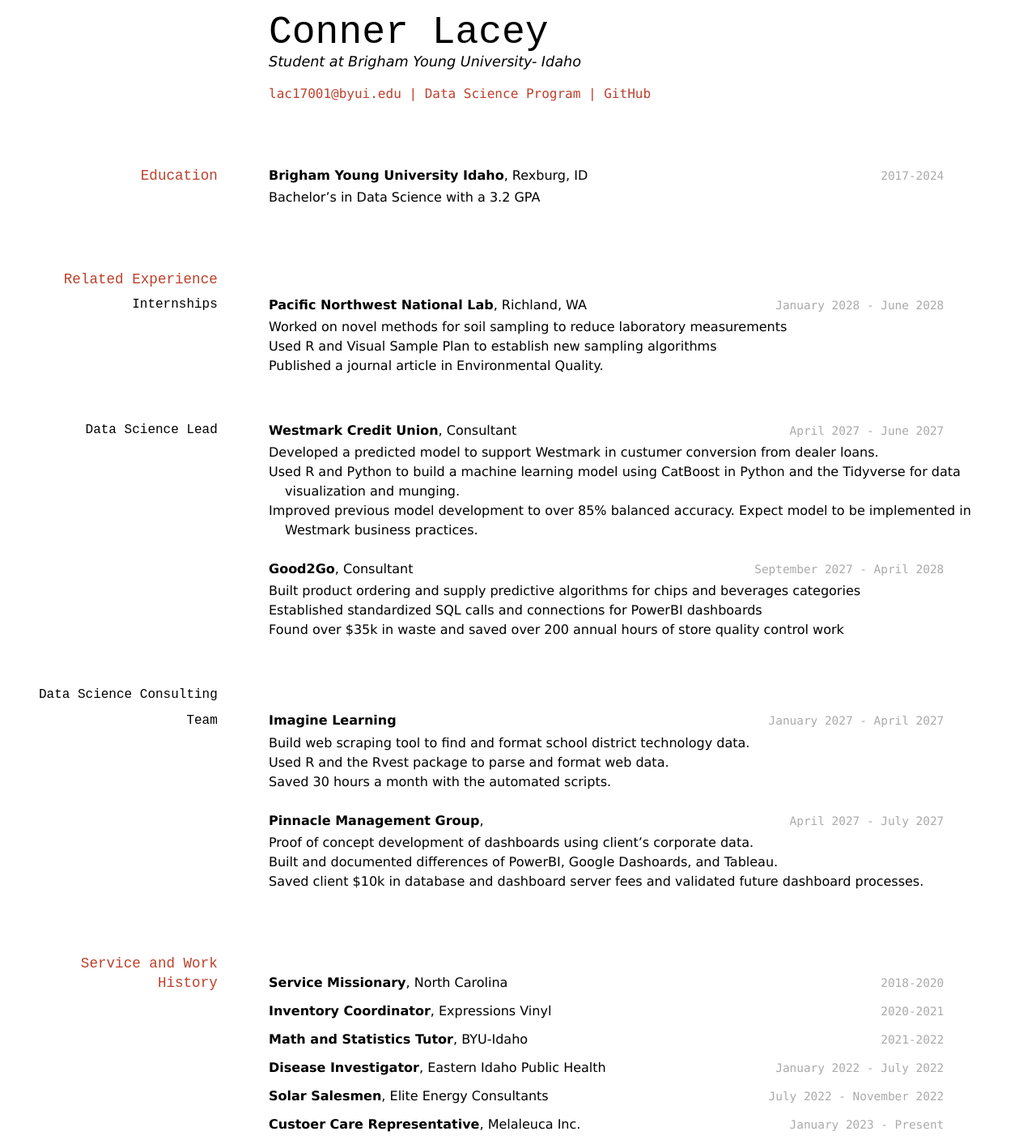
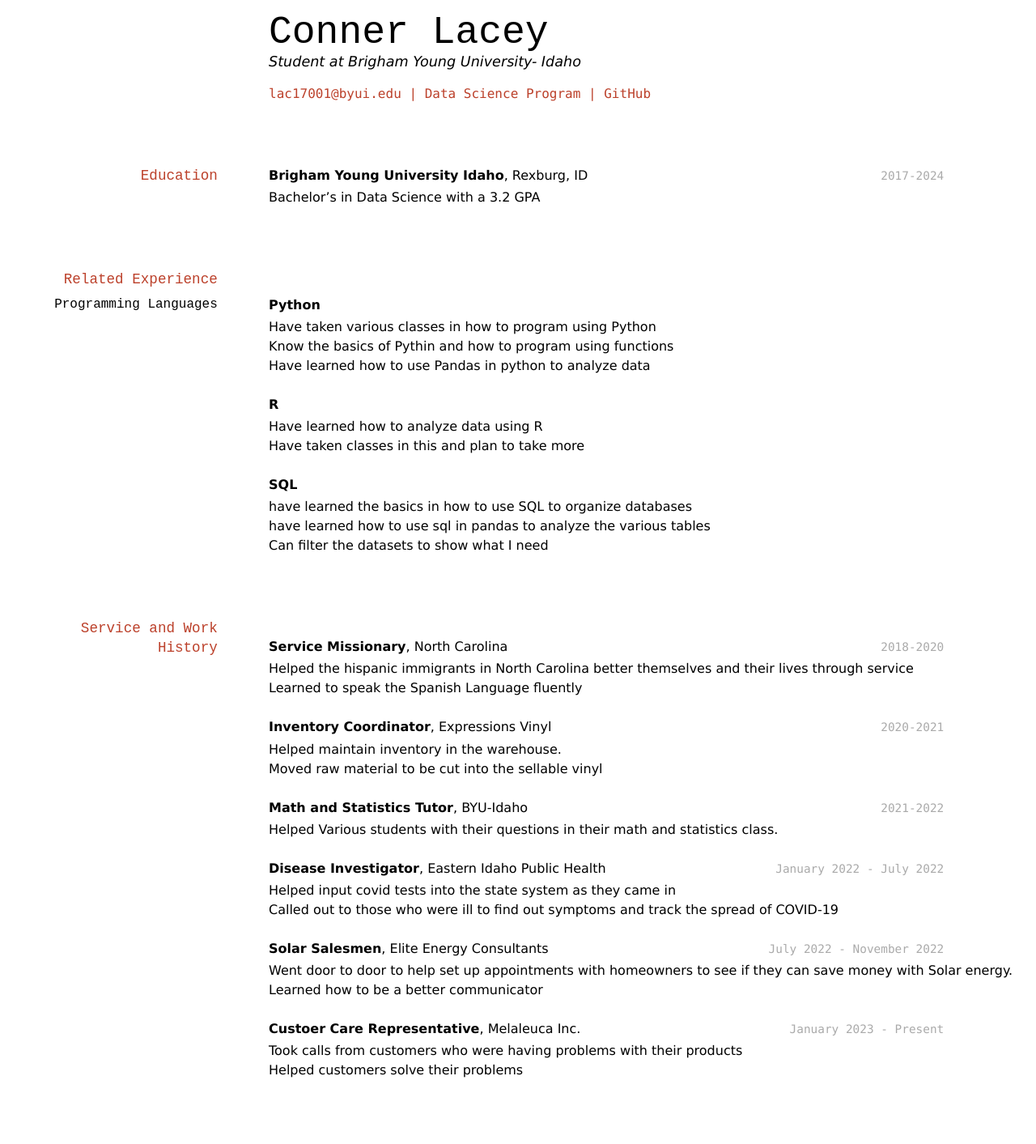
Before and after one commit to connerlacey7/lacey_resume2, a Jekyll site: the page built from docs/index.md, in a window 1280 px wide. Shown: the whole page at 81% size. Built offline with Jekyll 4.4.1, drawn with Linux system fonts in a browser that asks for light colours; after the commit the page ends 1358 px from its top, so only the background shows below that.

Commit message:
work experience

```diff
--- a/docs/index.md
+++ b/docs/index.md
@@ -25,47 +25,24 @@ __Brigham Young University Idaho__, Rexburg, ID
 
 ## Related Experience
 
-### Internships
+### Programming Languages
 
-`January 2028 - June 2028`
-__Pacific Northwest National Lab__, Richland, WA
+__Python__
 
-- Worked on novel methods for soil sampling to reduce laboratory measurements
-- Used R and Visual Sample Plan to establish new sampling algorithms
-- Published a journal article in Environmental Quality.
+- Have taken various classes in how to program using Python
+- Know the basics of Pythin and how to program using functions
+- Have learned how to use Pandas in python to analyze data
 
-### Data Science Lead
+__R__
 
-`April 2027 - June 2027`
-__Westmark Credit Union__, Consultant
+- Have learned how to analyze data using R
+- Have taken classes in this and plan to take more
 
-- Developed a predicted model to support Westmark in custumer conversion from dealer loans.
-- Used R and Python to build a machine learning model using CatBoost in Python and the Tidyverse for data visualization and munging.
-- Improved previous model development to over 85% balanced accuracy. Expect model to be implemented in Westmark business practices.
+__SQL__
 
-`September 2027 - April 2028`
-__Good2Go__, Consultant
-
-- Built product ordering and supply predictive algorithms for chips and beverages categories
-- Established standardized SQL calls and connections for PowerBI dashboards
-- Found over $35k in waste and saved over 200 annual hours of store quality control work
-
-### Data Science Consulting Team
-
-`January 2027 - April 2027`
-__Imagine Learning__
-
-- Build web scraping tool to find and format school district technology data.
-- Used R and the Rvest package to parse and format web data.
-- Saved 30 hours a month with the automated scripts.
-
-`April 2027 - July 2027`
-__Pinnacle Management Group__,
-
-- Proof of concept development of dashboards using client's corporate data.
-- Built and documented differences of PowerBI, Google Dashoards, and Tableau.
-- Saved client $10k in database and dashboard server fees and validated future dashboard processes.
-
+- have learned the basics in how to use SQL to organize databases
+- have learned how to use sql in pandas to analyze the various tables
+- Can filter the datasets to show what I need
 
 ## Service and Work History
 
@@ -73,20 +50,38 @@ __Pinnacle Management Group__,
 `2018-2020`
 __Service Missionary__, North Carolina
 
+- Helped the hispanic immigrants in North Carolina better themselves and their lives through service
+- Learned to speak the Spanish Language fluently
+
+
 `2020-2021`
 __Inventory Coordinator__, Expressions Vinyl
+
+- Helped maintain inventory in the warehouse.
+- Moved raw material to be cut into the sellable vinyl
 
 `2021-2022`
 __Math and Statistics Tutor__, BYU-Idaho
 
+- Helped Various students with their questions in their math and statistics class.
+
 `January 2022 - July 2022`
 __Disease Investigator__, Eastern Idaho Public Health
+
+- Helped input covid tests into the state system as they came in
+- Called out to those who were ill to find out symptoms and track the spread of COVID-19
 
 `July 2022 - November 2022`
 __Solar Salesmen__, Elite Energy Consultants
 
+- Went door to door to help set up appointments with homeowners to see if they can save money with Solar energy.
+- Learned how to be a better communicator
+
 `January 2023 - Present`
 __Custoer Care Representative__, Melaleuca Inc.
+
+- Took calls from customers who were having problems with their products
+- Helped customers solve their problems
 
 
 
```
